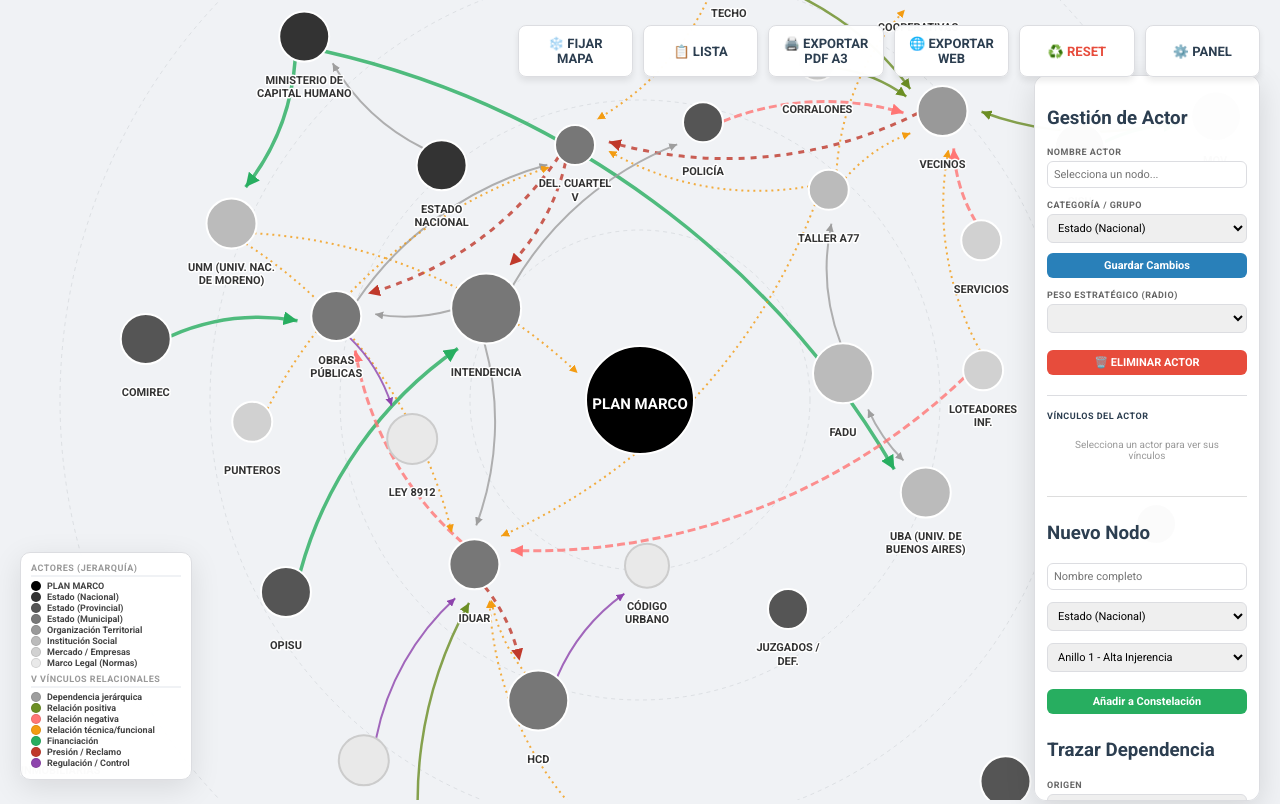
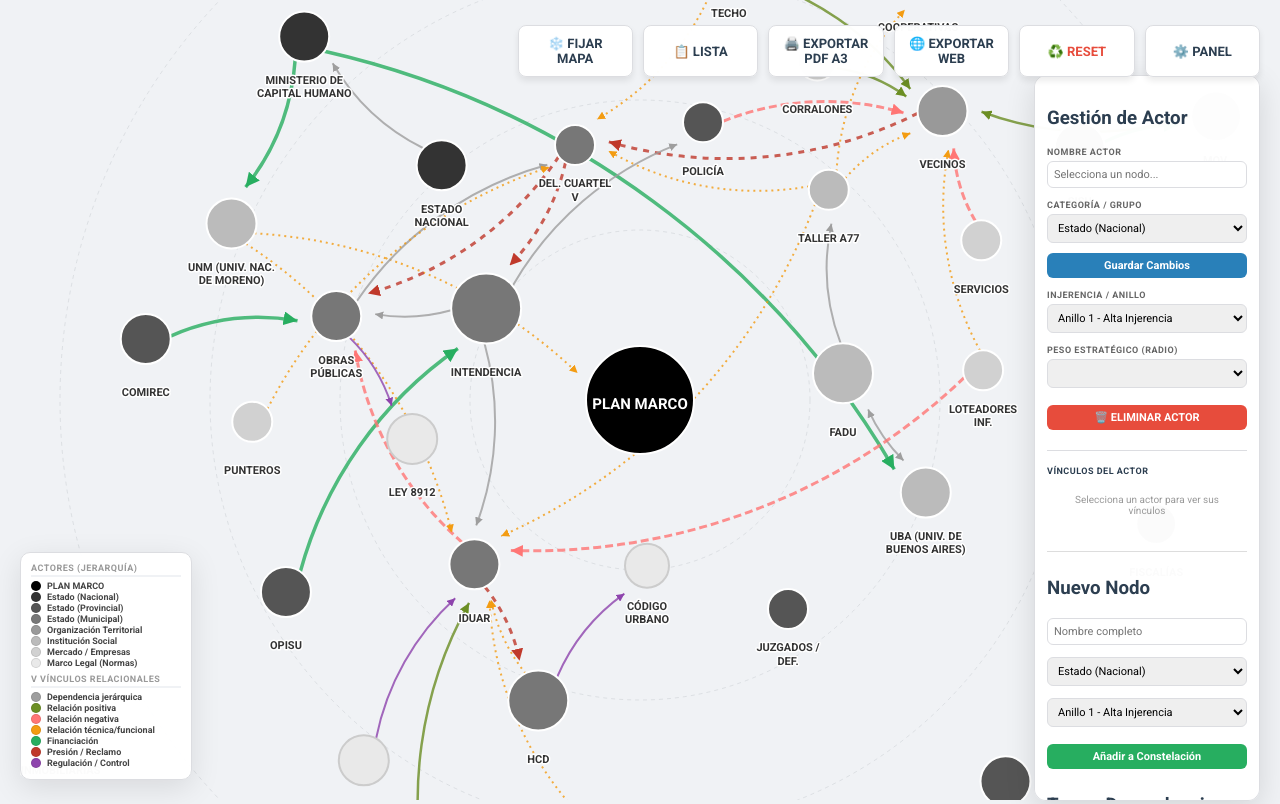
Before and after one commit to agusfabrizio/constelacionmoreno, a website: page index.html in a window 1280 px wide. Drawn offline with nearby package versions, Linux system fonts and the light colour scheme.

Commit message:
UI: Add ring selector to Actor Management panel for easier hierarchy control

```diff
--- a/index.html
+++ b/index.html
@@ -313,6 +313,15 @@
                     <option value="marco-legal-normas">Marco Legal / Norma</option>
                 </select>
                 <button onclick="renameNode()" class="btn-save">Guardar Cambios</button>
+            </div>
+            <div class="form-group">
+                <label>Injerencia / Anillo</label>
+                <select id="edit-node-ring" aria-label="Anillo del Actor">
+                    <option value="1">Anillo 1 - Alta Injerencia</option>
+                    <option value="2">Anillo 2 - Media Injerencia</option>
+                    <option value="3">Anillo 3 - Baja Injerencia</option>
+                    <option value="4">Anillo 4 - Satélite Externo</option>
+                </select>
             </div>
             <div class="form-group">
                 <label>Peso Estratégico (Radio)</label>
@@ -770,6 +779,7 @@
                     document.getElementById("edit-node-name").value = d.id;
                     document.getElementById("edit-node-group").value = d.group;
                     document.getElementById("edit-node-select").value = d.id;
+                    if(document.getElementById("edit-node-ring")) document.getElementById("edit-node-ring").value = d.anillo;
                     loadNodeRadius();
                     document.getElementById("link-source").value = d.id;
                     updateLinksList();
@@ -953,6 +963,7 @@
             if(!selectedNodeId || selectedNodeId === "PLAN MARCO") return alert("Acción no permitida.");
             const newName = document.getElementById("edit-node-name").value.trim();
             const newGroup = document.getElementById("edit-node-group").value;
+            const newRing = parseInt(document.getElementById("edit-node-ring").value);
 
             if(!newName) return alert("Nombre inválido.");
             if(newName !== selectedNodeId && nodesData.find(n => n.id === newName)) return alert("Ese nombre ya existe.");
@@ -962,6 +973,7 @@
                 // Ya no mutamos l.source manualmente si usamos UIDs persistentes.
                 node.id = newName;
                 node.group = newGroup;
+                node.anillo = newRing;
                 selectedNodeId = newName;
                 updateGraph();
                 saveToLocal();
```
